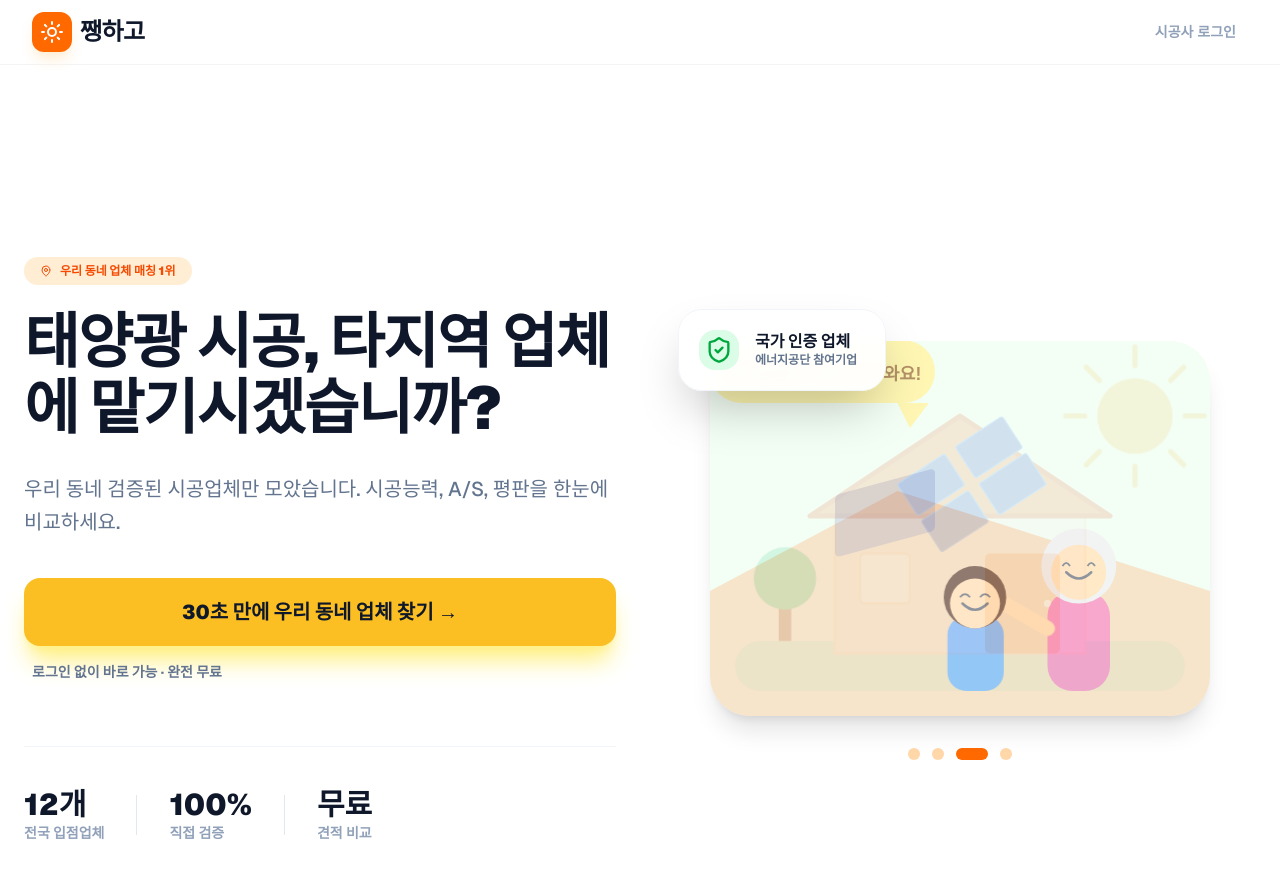
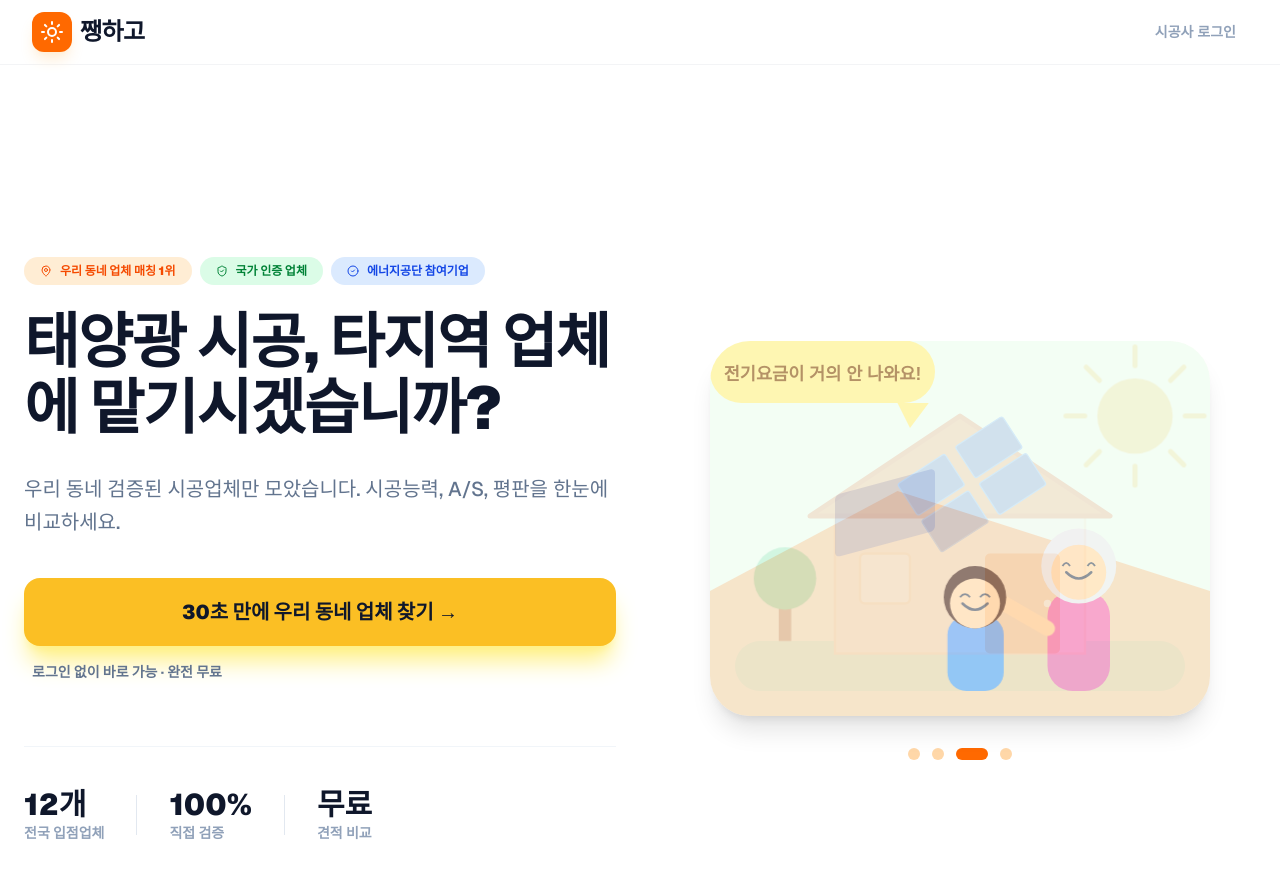
Before and after one commit to qnscompany/solar-web-app, a Next.js app: page / in a window 1280 px wide. Shown: the top 878 px of the page. Built offline with nearby package versions, Linux system fonts and the light colour scheme.

Commit message:
style: reposition trust badges to hero intro and revert speech bubble position

```diff
--- a/src/app/page.tsx
+++ b/src/app/page.tsx
@@ -32,8 +32,16 @@ export default function MarketingLandingPage() {
                 <div className="absolute top-0 right-0 w-1/2 h-full bg-orange-50 -skew-x-12 translate-x-1/4 -z-10" />
                 <div className="max-w-7xl mx-auto px-6 grid md:grid-cols-2 gap-12 items-center">
                     <div>
-                        <div className="inline-flex items-center gap-2 bg-orange-100 text-orange-600 px-4 py-1.5 rounded-full text-xs font-black mb-6">
-                            <MapPin className="w-3 h-3" /> {"우리 동네 업체 매칭 1위"}
+                        <div className="flex flex-wrap gap-2 mb-6">
+                            <div className="inline-flex items-center gap-2 bg-orange-100 text-orange-600 px-4 py-1.5 rounded-full text-xs font-black">
+                                <MapPin className="w-3 h-3" /> {"우리 동네 업체 매칭 1위"}
+                            </div>
+                            <div className="inline-flex items-center gap-2 bg-green-100 text-green-700 px-4 py-1.5 rounded-full text-xs font-black">
+                                <ShieldCheck className="w-3 h-3" /> {"국가 인증 업체"}
+                            </div>
+                            <div className="inline-flex items-center gap-2 bg-blue-100 text-blue-700 px-4 py-1.5 rounded-full text-xs font-black">
+                                <CheckCircle2 className="w-3 h-3" /> {"에너지공단 참여기업"}
+                            </div>
                         </div>
                         <h1 className="text-4xl md:text-6xl font-black text-slate-900 leading-[1.1] mb-8 tracking-tight">
                             {"태양광 시공, 타지역 업체에 맡기시겠습니까?"}
@@ -72,15 +80,7 @@ export default function MarketingLandingPage() {
                     <div className="relative">
                         <div className="relative w-full max-w-[500px] mx-auto">
                             <SolarCarousel />
-                            <div className="absolute -top-8 -left-8 bg-white/95 backdrop-blur-sm rounded-3xl p-5 shadow-2xl border border-slate-100 hidden lg:flex items-center gap-4 z-20 animate-fade-in-up">
-                                <div className="w-10 h-10 bg-green-100 rounded-2xl flex items-center justify-center text-green-600">
-                                    <ShieldCheck className="w-7 h-7" />
-                                </div>
-                                <div className="pr-2">
-                                    <p className="text-slate-900 font-black text-md leading-tight">{"국가 인증 업체"}</p>
-                                    <p className="text-slate-500 text-xs font-bold">{"에너지공단 참여기업"}</p>
-                                </div>
-                            </div>
+
                         </div>
                     </div>
                 </div>
--- a/src/components/solar-carousel/FamilyView.tsx
+++ b/src/components/solar-carousel/FamilyView.tsx
@@ -35,7 +35,7 @@ const FamilyView = () => {
             </g>
 
             {/* Speech Bubble */}
-            <g transform="translate(40, 100)" className="animate-bounce-slow">
+            <g transform="translate(40, 40)" className="animate-bounce-slow">
                 <rect x="0" y="0" width="180" height="50" rx="25" fill="#FEF08A" />
                 <path d="M150 50 L160 70 L175 50 Z" fill="#FEF08A" />
                 <text x="90" y="32" textAnchor="middle" fill="#854D0E" fontSize="14" fontWeight="900" fontFamily="sans-serif">전기요금이 거의 안 나와요!</text>
```
